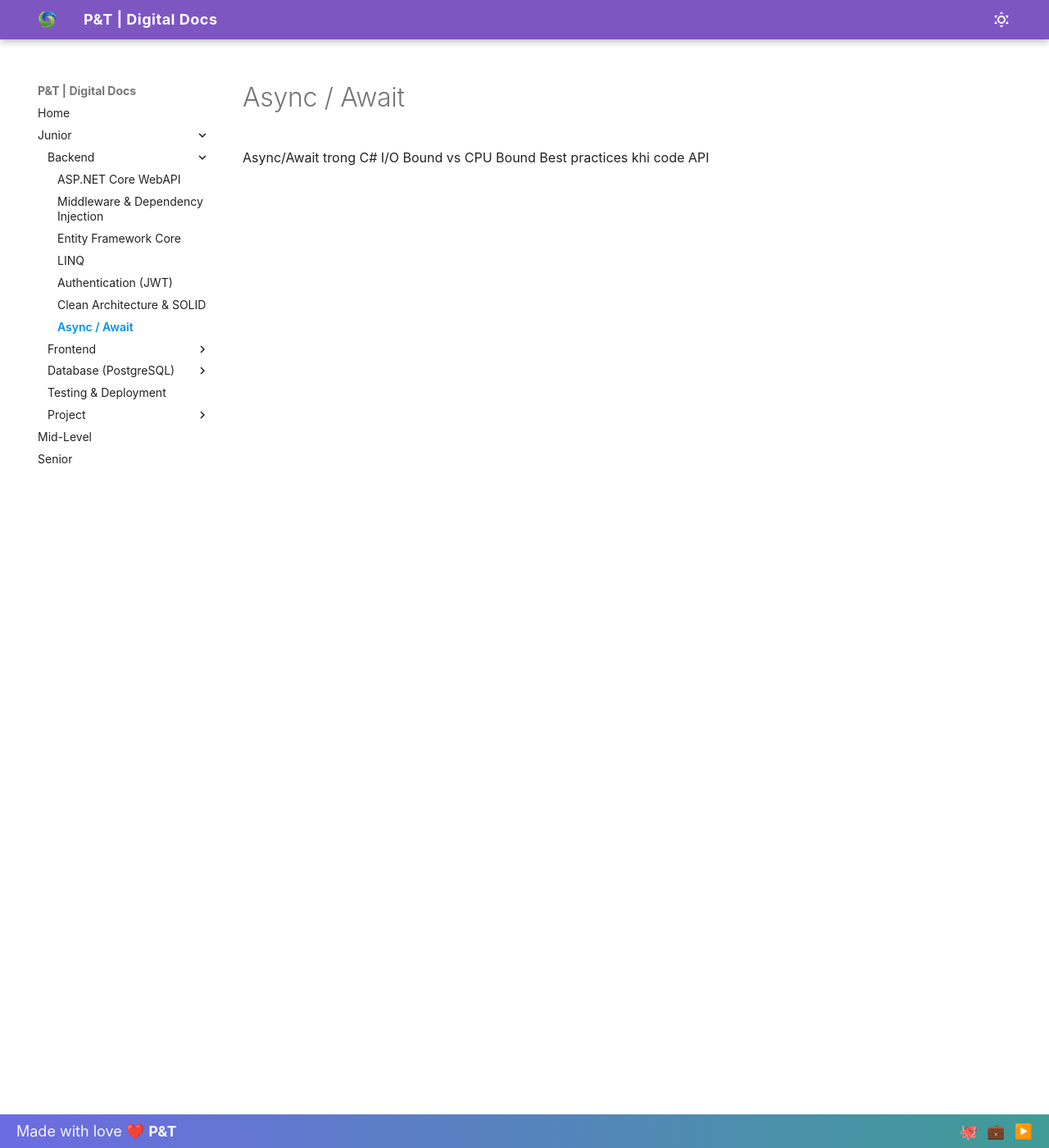
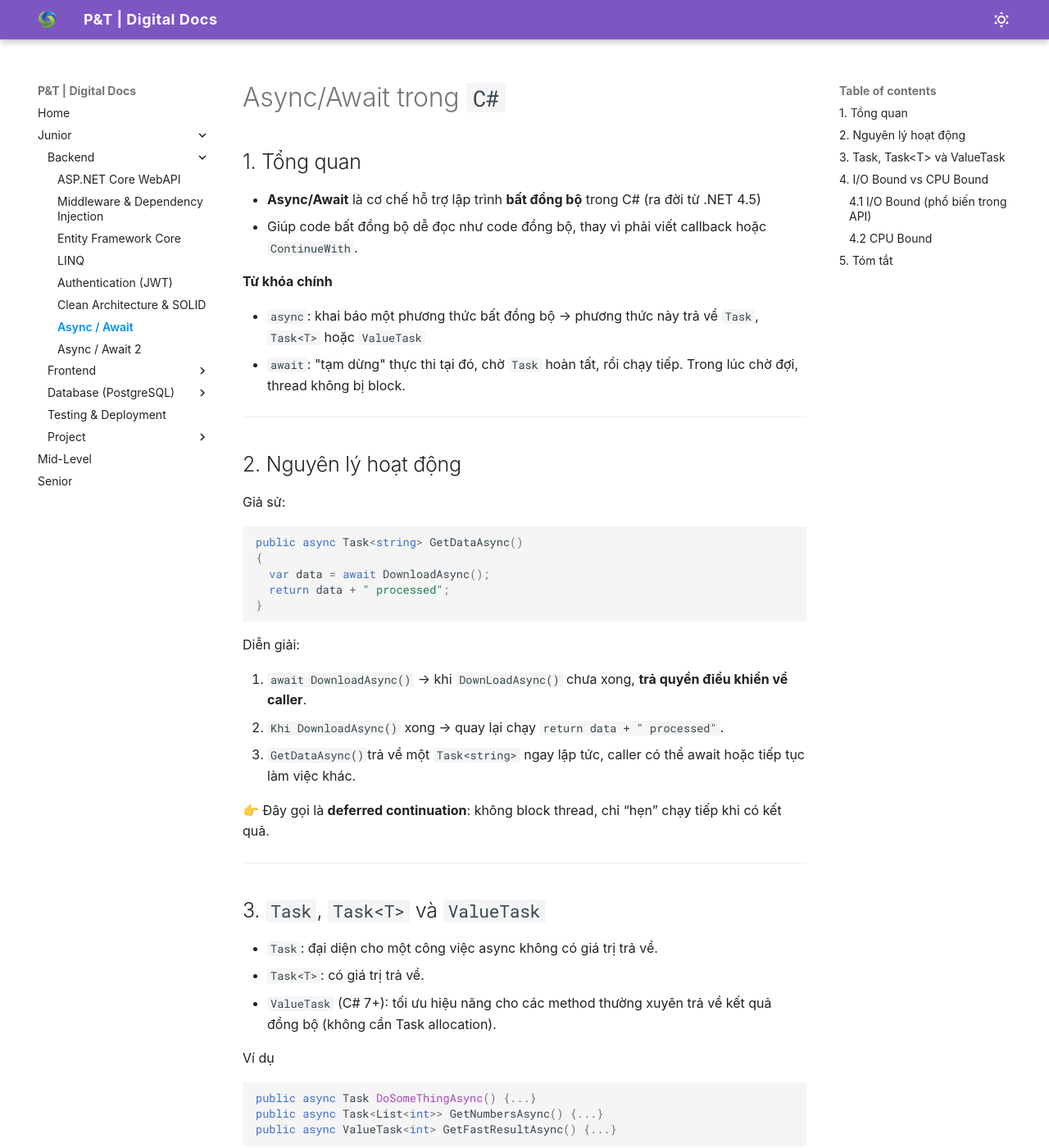
Before and after one commit to alphadev14/digitaldocs, an MkDocs documentation site: the page built from docs/junior/backend/07-async-await.md, in a window 1280 px wide and 1400 px high. Shown: the whole window at 82% size. Built offline with MkDocs 1.6.1 and Material for MkDocs 9.7.7, drawn with Linux system fonts in a browser that asks for light colours; some of the changed text lies outside the part shown.

Commit message:
A: Add async await document

````diff
--- a/docs/junior/backend/07-async-await.md
+++ b/docs/junior/backend/07-async-await.md
@@ -1,3 +1,91 @@
-Async/Await trong C#
-I/O Bound vs CPU Bound
-Best practices khi code API
+# Async/Await trong `C#`
+
+## 1. Tổng quan
+
+- **Async/Await** là cơ chế hỗ trợ lập trình **bất đồng bộ** trong C# (ra đời từ .NET 4.5)
+- Giúp code bất đồng bộ dễ đọc như code đồng bộ, thay vì phải viết callback hoặc `ContinueWith`.
+
+**Từ khóa chính**
+
+- `async`: khai báo một phương thức bất đồng bộ -> phương thức này trả về `Task`, `Task<T>` hoặc `ValueTask`
+- `await`: "tạm dừng" thực thi tại đó, chờ `Task` hoàn tất, rồi chạy tiếp. Trong lúc chờ đợi, thread không bị block.
+
+---
+
+## 2. Nguyên lý hoạt động
+
+Giả sử:
+
+```csharp
+public async Task<string> GetDataAsync()
+{
+  var data = await DownloadAsync();
+  return data + " processed";
+}
+```
+
+Diễn giải:
+
+1. `await DownloadAsync()` -> khi `DownLoadAsync()` chưa xong, **trả quyền điều khiển về caller**.
+2. `Khi DownloadAsync()` xong -> quay lại chạy `return data + " processed"`.
+3. `GetDataAsync() `trả về một `Task<string>` ngay lập tức, caller có thể await hoặc tiếp tục làm việc khác.
+
+👉 Đây gọi là **deferred continuation**: không block thread, chỉ “hẹn” chạy tiếp khi có kết quả.
+
+---
+
+## 3. `Task`, `Task<T>` và `ValueTask`
+
+- `Task`: đại diện cho một công việc async không có giá trị trả về.
+- `Task<T>`: có giá trị trả về.
+- `ValueTask` (C# 7+): tối ưu hiệu năng cho các method thường xuyên trả về kết quả đồng bộ (không cần Task allocation).
+
+Ví dụ
+
+```csharp
+public async Task DoSomeThingAsync() {...}
+public async Task<List<int>> GetNumbersAsync() {...}
+public async ValueTask<int> GetFastResultAsync() {...}
+```
+
+---
+
+## 4. I/O Bound vs CPU Bound
+
+#### 4.1 I/O Bound (phổ biến trong API)
+
+- Chờ resource bên ngoài (HTTP, DB, File, Redis).
+- **Không tốn CPU** khi chờ -> `async/await` rất phù hợp.
+
+```csharp
+public async Task<User> GetUserAsync(int id)
+{
+    return await _db.Users.FindAsync(id); // không block thread
+}
+```
+
+#### 4.2 CPU Bound
+
+- Tính toán nặng, **tiêu tốn CPU**.
+- `Async/await` không giúp được -> cần Task.Run để chạy trên thread khác.
+
+```csharp
+public async Task<long> SumAsync()
+{
+    return await Task.Run(() =>
+    {
+        long sum = 0;
+        for (int i = 0; i < 1_000_000_000; i++) sum += i;
+        return sum;
+    });
+}
+```
+
+---
+
+## 5. Tóm tắt
+
+- Async/Await giúp viết code bất đồng bộ dễ đọc.
+- I/O bound -> dùng async/await.
+- CPU bound -> dùng Task.Run hoặc background service.
+- ...
--- a/mkdocs.yml
+++ b/mkdocs.yml
@@ -32,6 +32,7 @@ nav:
           - Authentication (JWT): junior/backend/05-authentication-jwt.md
           - Clean Architecture & SOLID: junior/backend/06-clean-architecture-solid.md
           - Async / Await: junior/backend/07-async-await.md
+          - Async / Await 2: junior/backend/08-async-await-2.md
       - Frontend:
           - React Hooks: junior/frontend/01-react-hooks.md
           - Context API: junior/frontend/02-context-api.md
````
Also changed, not shown: docs/junior/backend/04-linq.md (+1 -1 lines), docs/junior/backend/08-async-await-2.md (added, +103 -0 lines), docs/assets/async-await-image-1.png (added), docs/assets/async-await-image-2.png (added).
